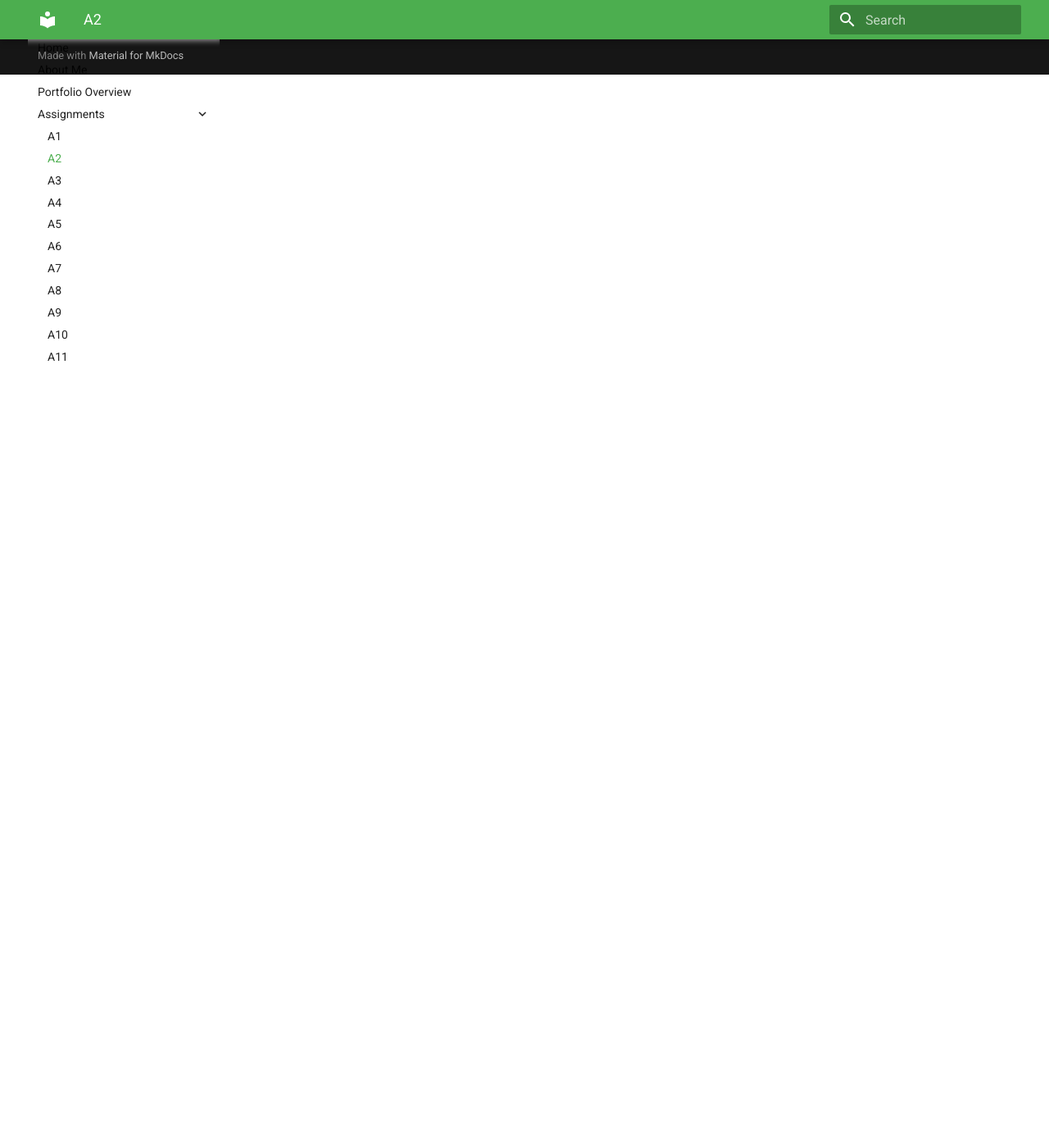
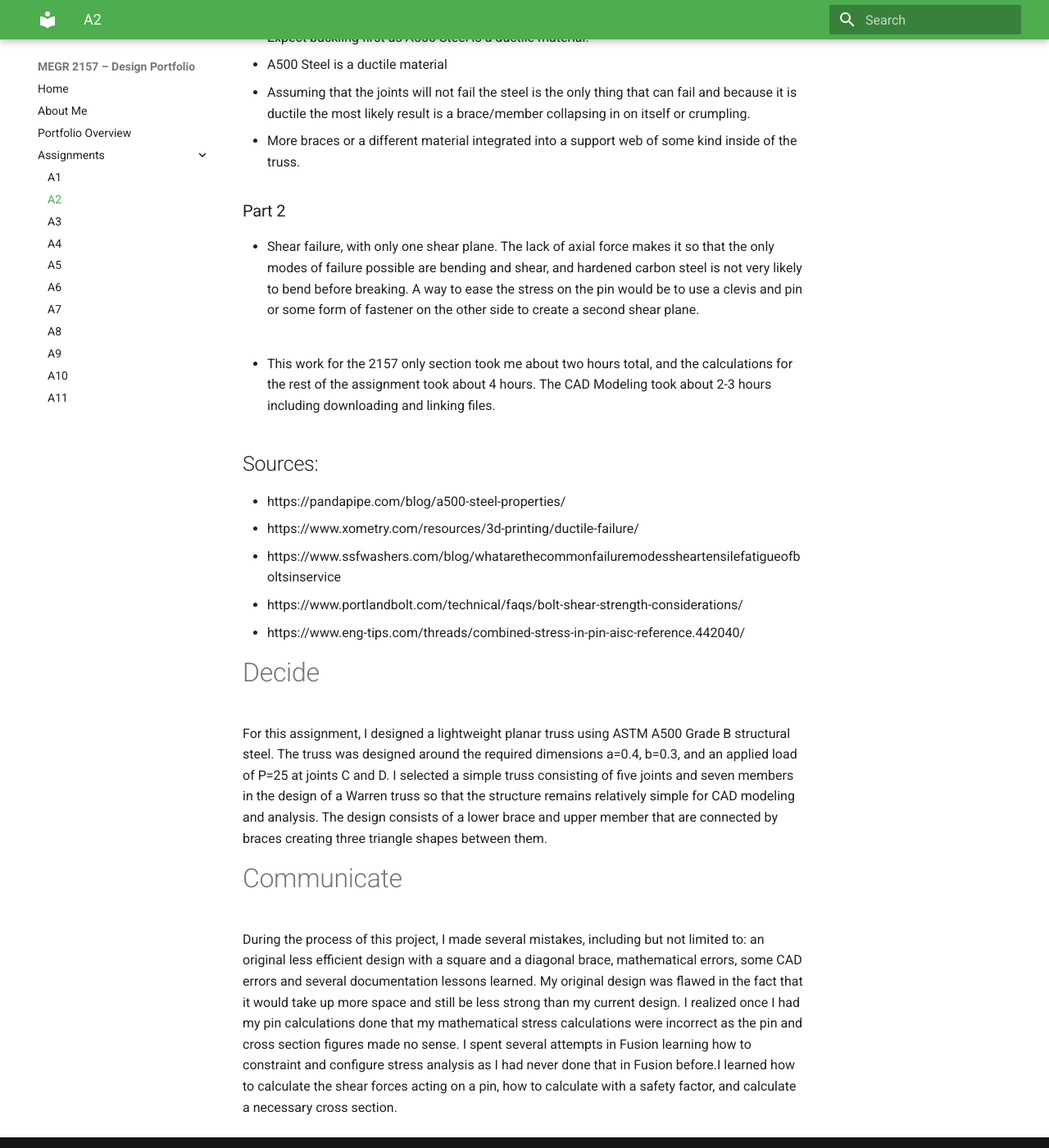
Before and after one commit to triangulum-1/megr2156-portfolio, an MkDocs documentation site: the page built from docs/assignments/A02/index.md, in a window 1280 px wide and 1400 px high, scrolled down 6776 px. Shown: the whole window at 82% size. Built offline with MkDocs 1.6.1 and Material for MkDocs 9.7.7, drawn with Linux system fonts in a browser that asks for light colours; before the commit the page ends 6867 px from its top, so only the background shows below that; some of the changed text lies outside the part shown.

Commit message:
Update CAD modeling section and project reflections
Added CAD file links and updated project time estimates. Revised the communication section to reflect lessons learned during the project.

```diff
--- a/docs/assignments/A02/index.md
+++ b/docs/assignments/A02/index.md
@@ -50,6 +50,16 @@
 
 I created a CAD model of the truss using the dimensions and cross-sectional areas determined from the analytical calculations. The truss members were modeled as one part, while the pins were modeled as a cylindrical component with the calculated dimensions and the member cross-sectional area. I then used Creo's material properties to model the appropriate steel and recieve ata from the modeling software.
 
+### Pin CAD File
+https://a360.co/4cq0drm
+### Truss CAD File
+https://a360.co/4zUKFWF
+### Member CAD File
+https://a360.co/4x7ihOx
+
+![CAD Weight](Screenshot 2026-09-03 015157.png)
+![CAD Safety Factor Screencap](Screenshot 2026-09-03 015533.png)
+
 ## 2157 Only Section
 ### Part 1
 - Expect buckling first as A500 Steel is a ductile material.
@@ -60,7 +70,7 @@
 - Shear failure, with only one shear plane. The lack of axial force makes it so that the only modes of failure possible are bending and shear, and hardened carbon  steel is not very likely to bend before breaking. A way to ease the stress on the pin would be to use a clevis and pin or some form of fastener on the other side to create a second shear plane.
 
 ##
-- This work for the 2157 only section took me about two hours total, and the calculations for the rest of the assignment took about 4 hours. The CAD Modeling took
+- This work for the 2157 only section took me about two hours total, and the calculations for the rest of the assignment took about 4 hours. The CAD Modeling took about 2-3 hours including downloading and linking files.
 
 ## Sources:
 - https://pandapipe.com/blog/a500-steel-properties/
@@ -73,4 +83,4 @@
 For this assignment, I designed a lightweight planar truss using ASTM A500 Grade B structural steel. The truss was designed around the required dimensions a=0.4, b=0.3, and an applied load of P=25 at joints C and D. I selected a simple truss consisting of five joints and seven members in the design of a Warren truss so that the structure remains relatively simple for CAD modeling and analysis. The design consists of a lower brace and upper member that are connected by braces creating three triangle shapes between them.
 
 # Communicate
-I learned how to calculate the shear forces acting on a pin, how to calculate with a safety factor, and calculate a necessary cross section.
+During the process of this project, I made several mistakes, including but not limited to: an original less efficient design with a square and a diagonal brace, mathematical errors, some CAD errors and several documentation lessons learned. My original design was flawed in the fact that it would take up more space and still be less strong than my current design. I realized once I had my pin calculations done that my mathematical stress calculations were incorrect as the pin and cross section figures made no sense. I spent several attempts in Fusion learning how to constraint and configure stress analysis as I had never done that in Fusion before.I learned how to calculate the shear forces acting on a pin, how to calculate with a safety factor, and calculate a necessary cross section.
```
